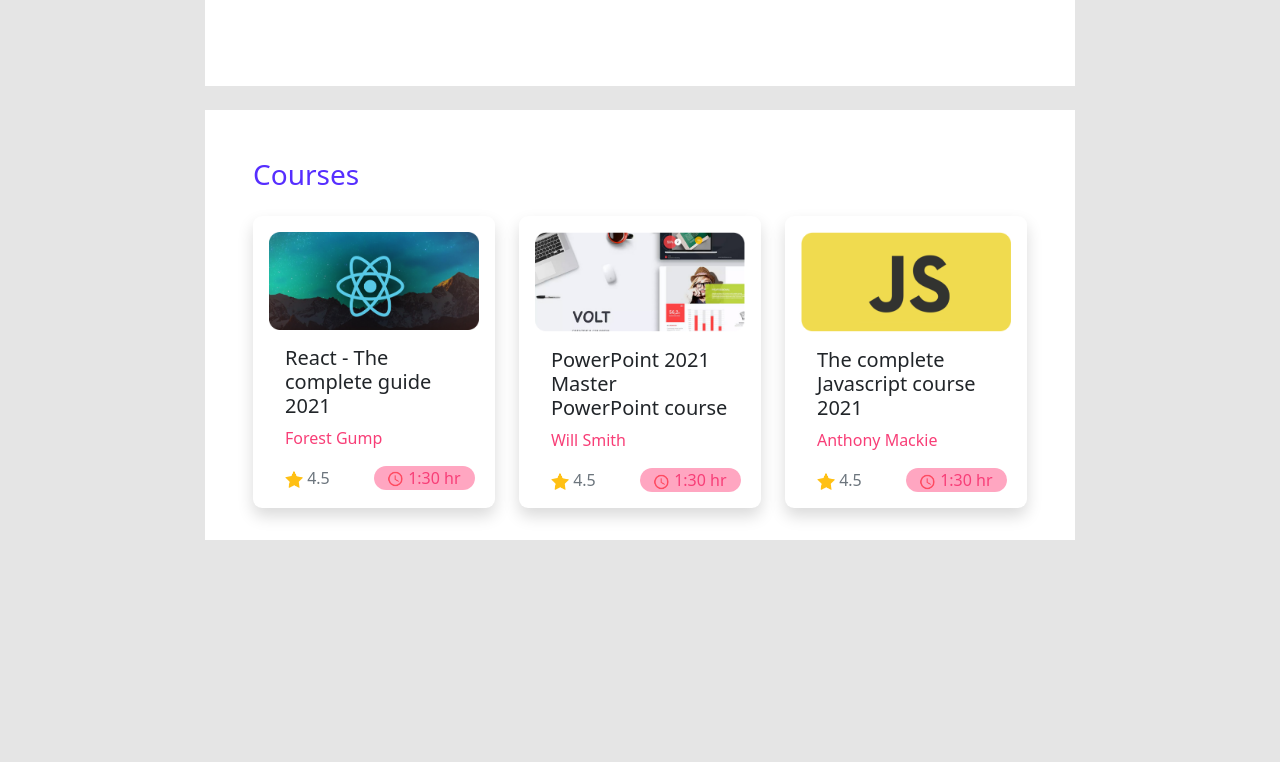
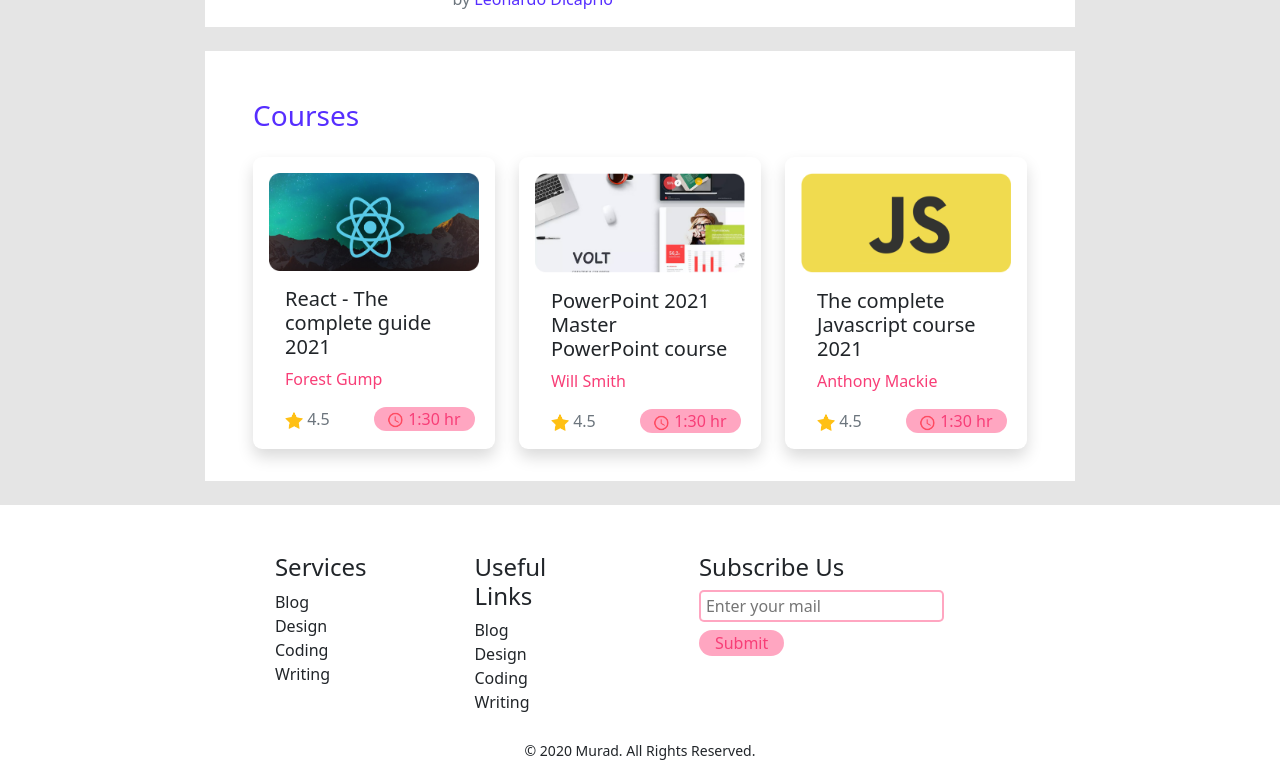
Before and after one commit to ano201/leadership, a plain HTML site: page index.html in a window 1280 px wide. Shown: the part 797-1559 px from the top of the page. Before the commit the page ends 1337 px from the top, so only its background shows below. Drawn offline with nearby package versions, Linux system fonts and the light colour scheme.

Commit message:
Add files via upload

```diff
--- a/index.html
+++ b/index.html
@@ -43,8 +43,8 @@
     </nav>
   </header>
 
-  <main class="mx-auto bg-white mb-4">
-    <section class="player px-5 pt-5">
+  <main class="mx-auto m-4">
+    <section class="player mb-4 bg-white px-5 pt-5">
       <div class="row justify-content-end">
         <div class="mb-4">
           <h3>Top Players</h3>
@@ -88,11 +88,7 @@
       </div>
     </section>
 
-    <div class="px-5">
-      <hr />
-    </div>
-
-    <section class="blog px-5 pb-5">
+    <section class="blog px-5 pt-5 bg-white">
       <div class="row">
         <div class="my-4">
           <h3>Top Blogs</h3>
@@ -144,7 +140,9 @@
       </div>
     </section>
   </main>
-  <section class="course mx-auto bg-white px-5 pt-5 pb-3">
+
+
+  <section class="course mx-auto bg-white px-5 pt-5 pb-3 mb-4">
     <div class="mb-4">
       <h3>Courses</h3>
     </div>
@@ -209,6 +207,65 @@
     </div>
   </section>
 
+  <footer class="bg-white">
+    <section class="footer-size mx-auto px-5 pt-5">
+      <div class="row">
+        <div class="col-12 col-md-6 col-xxl-6">
+          <div class="row">
+            <div class="col-12 col-md-6 col-xxl-6">
+              <div class="mb-4 w-75 mx-auto">
+                <div>
+                  <h4>Services</h4>
+                </div>
+                <div>
+                  <a class="text-decoration-none text-dark" href="#">Blog</a>
+                </div>
+                <div>
+                  <a class="text-decoration-none text-dark" href="#">Design</a>
+                </div>
+                <div>
+                  <a class="text-decoration-none text-dark" href="#">Coding</a>
+                </div>
+                <div>
+                  <a class="text-decoration-none text-dark" href="#">Writing</a>
+                </div>
+              </div>
+            </div>
+            <div class="col-12 col-md-6 col-xxl-6">
+              <div class="mb-4 w-75 mx-auto">
+                <div>
+                  <h4>Useful Links</h4>
+                </div>
+                <div>
+                  <a class="text-decoration-none text-dark" href="#">Blog</a>
+                </div>
+                <div>
+                  <a class="text-decoration-none text-dark" href="#">Design</a>
+                </div>
+                <div>
+                  <a class="text-decoration-none text-dark" href="#">Coding</a>
+                </div>
+                <div>
+                  <a class="text-decoration-none text-dark" href="#">Writing</a>
+                </div>
+              </div>
+            </div>
+          </div>
+        </div>
+        <div class="col-12 col-md-6 col-xxl-6">
+          <div class="w-75 mx-auto mb-4">
+            <h4>Subscribe Us</h4>
+            <input class="subscribe mb-2" type="email" placeholder="Enter your mail" />
+            <button class="subscribe-button rounded-pill px-3" type="submit">Submit</button>
+          </div>
+        </div>
+      </div>
+    </section>
+    <div class="text-center">
+    <small>&copy; 2020 Murad. All Rights Reserved.</small>
+    </div>
+  </footer>
+
   <script src="https://cdn.jsdelivr.net/npm/@popperjs/core@2.9.2/dist/umd/popper.min.js" integrity="sha384-IQsoLXl5PILFhosVNubq5LC7Qb9DXgDA9i+tQ8Zj3iwWAwPtgFTxbJ8NT4GN1R8p" crossorigin="anonymous"></script>
   <script src="https://cdn.jsdelivr.net/npm/bootstrap@5.0.2/dist/js/bootstrap.min.js" integrity="sha384-cVKIPhGWiC2Al4u+LWgxfKTRIcfu0JTxR+EQDz/bgldoEyl4H0zUF0QKbrJ0EcQF" crossorigin="anonymous"></script>
 </body>
--- a/style.css
+++ b/style.css
@@ -25,7 +25,7 @@ p span{
 .mt-n1 {
   margin-top: -0.25rem;
 }
-.course{
+.course, .footer-size{
   max-width: 870px;
 }
 a{
@@ -44,7 +44,7 @@ a{
 .rounded-pill{
   background-color: #FF004E59;
   color: #F83E77;
-}
+};
 .single-blog{
   margin-bottom:25px;
   transition: 0.2s;
@@ -53,3 +53,17 @@ a{
 .single-blog:hover{
   box-shadow: 5px 5px 5px #C3C3C3;
 }
+.subscribe{
+  border: 2px solid #ff004E59;
+  padding: 2px 5px;
+  border-radius: 5px;
+  outline: none;
+  color: #F83E77;
+}
+.subscribe-button{
+  background: #ff004E59;
+  color: #F83E77;
+
+  outline: none;
+  border: none;
+}
```
